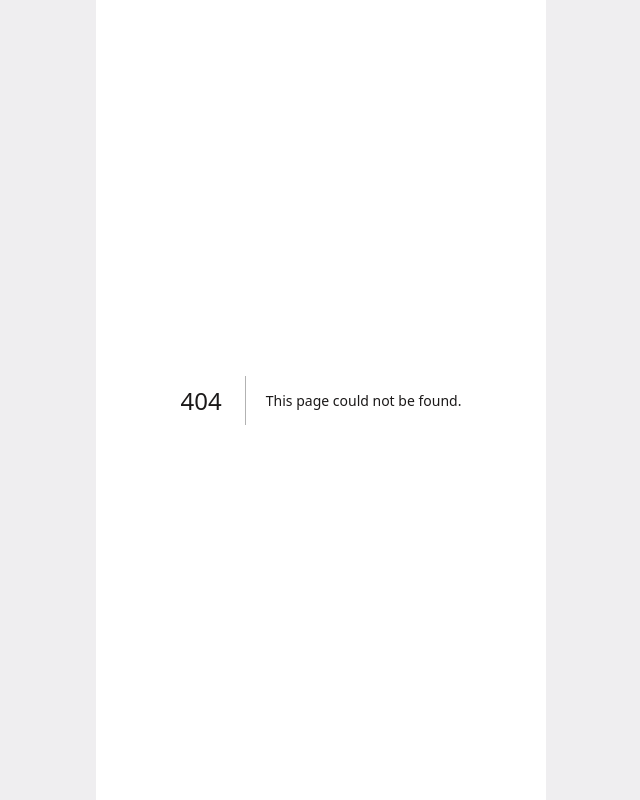
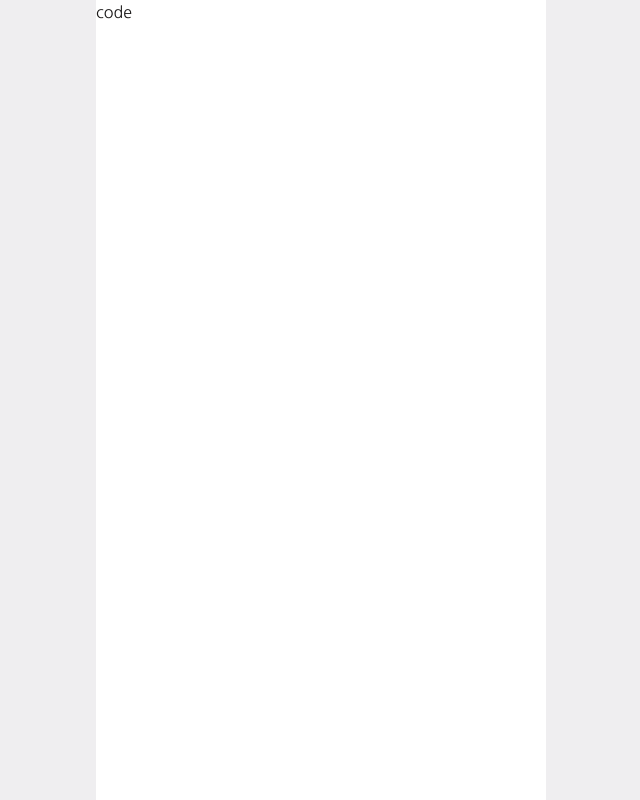
Before and after one commit to eungchaeungcha/juang_client, a Next.js app: page /onboarding/join/code in a window 1280 px wide. Before the commit this address had no page. Shown: the whole page, without its empty margins (319-959 px from the left). Built offline with nearby package versions, Linux system fonts and the light colour scheme.

Commit message:
feat: 파라미터 검증 훅 추가

```diff
--- /dev/null
+++ b/src/app/onboarding/join/[mode]/page.tsx
@@ -0,0 +1,12 @@
+"use client";
+
+import useValidateParams from "@/hooks/useValidateParams";
+
+export default function Page() {
+  const { mode } = useValidateParams<{ mode: string }>({
+    validator: ({ mode }) => mode === "create" || mode === "code",
+    redirect: "/onboarding/join",
+  });
+
+  return <div>{mode}</div>;
+}
--- a/src/app/onboarding/join/page.tsx
+++ b/src/app/onboarding/join/page.tsx
@@ -1,3 +1,4 @@
+import Link from "next/link";
 import { FaArrowCircleRight } from "react-icons/fa";
 import { twMerge } from "tailwind-merge";
 
@@ -8,17 +9,21 @@ export default function Page() {
     <div className="flex-col-center w-full h-full gap-12">
       <div className="flex-col-center gap-2 w-full">
         <div className="text-gray-dark">아직 개설된 감나무가 없나요?</div>
-        <div className={twMerge(buttonClassName, "bg-green-primary")}>
+        <Link
+          href="/onboarding/join/create"
+          className={twMerge(buttonClassName, "bg-green-primary")}>
           우리 가족 감나무 만들기
           <FaArrowCircleRight className="text-2xl" />
-        </div>
+        </Link>
       </div>
       <div className="flex-col-center gap-2 w-full">
         <div className="text-gray-dark">이미 감나무 코드를 받으셨나요?</div>
-        <div className={twMerge(buttonClassName, "bg-orange-primary")}>
+        <Link
+          href="/onboarding/join/code"
+          className={twMerge(buttonClassName, "bg-orange-primary")}>
           코드 입력하고 참여하기
           <FaArrowCircleRight className="text-2xl" />
-        </div>
+        </Link>
       </div>
     </div>
   );
--- /dev/null
+++ b/src/hooks/useValidateParams.ts
@@ -0,0 +1,26 @@
+import { Params } from "next/dist/server/request/params";
+import { useParams, useRouter } from "next/navigation";
+import { useEffect } from "react";
+
+interface ValidateParamsOption<P> {
+  validator?: (params: P) => boolean;
+  redirect?: string;
+}
+
+const useValidateParams = <P extends Params>({
+  validator,
+  redirect,
+}: ValidateParamsOption<P>) => {
+  const params = useParams<P>();
+  const router = useRouter();
+
+  useEffect(() => {
+    if (!(Boolean(params) && validator?.(params))) {
+      return router.replace(redirect ?? "not-found");
+    }
+  }, [params, redirect, router, validator]);
+
+  return params;
+};
+
+export default useValidateParams;
```
